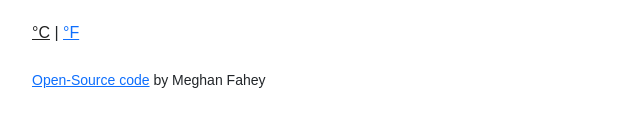
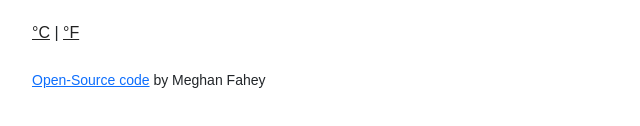
Before and after one commit to meghanfahey12/Vanilla_Weather_App_week7, a plain HTML site: page index.html in a window 1280 px wide. Shown: the part 172-298 px from the top of the page, 308-948 px from the left. Drawn offline with nearby package versions, Linux system fonts and the light colour scheme; no server answers.

Commit message:
activate F link

```diff
--- a/index.html
+++ b/index.html
@@ -57,7 +57,7 @@
           <strong id="temperature"></strong>
           <span class="units">
             <a href="#" id="celsius-link" class="active">°C</a> |
-        <a href="#" id="fahrenheit-link"> °F</a>
+        <a href="#" id="fahrenheit-link" class="active"> °F</a>
           </span>
           </div>
           </div>
```
